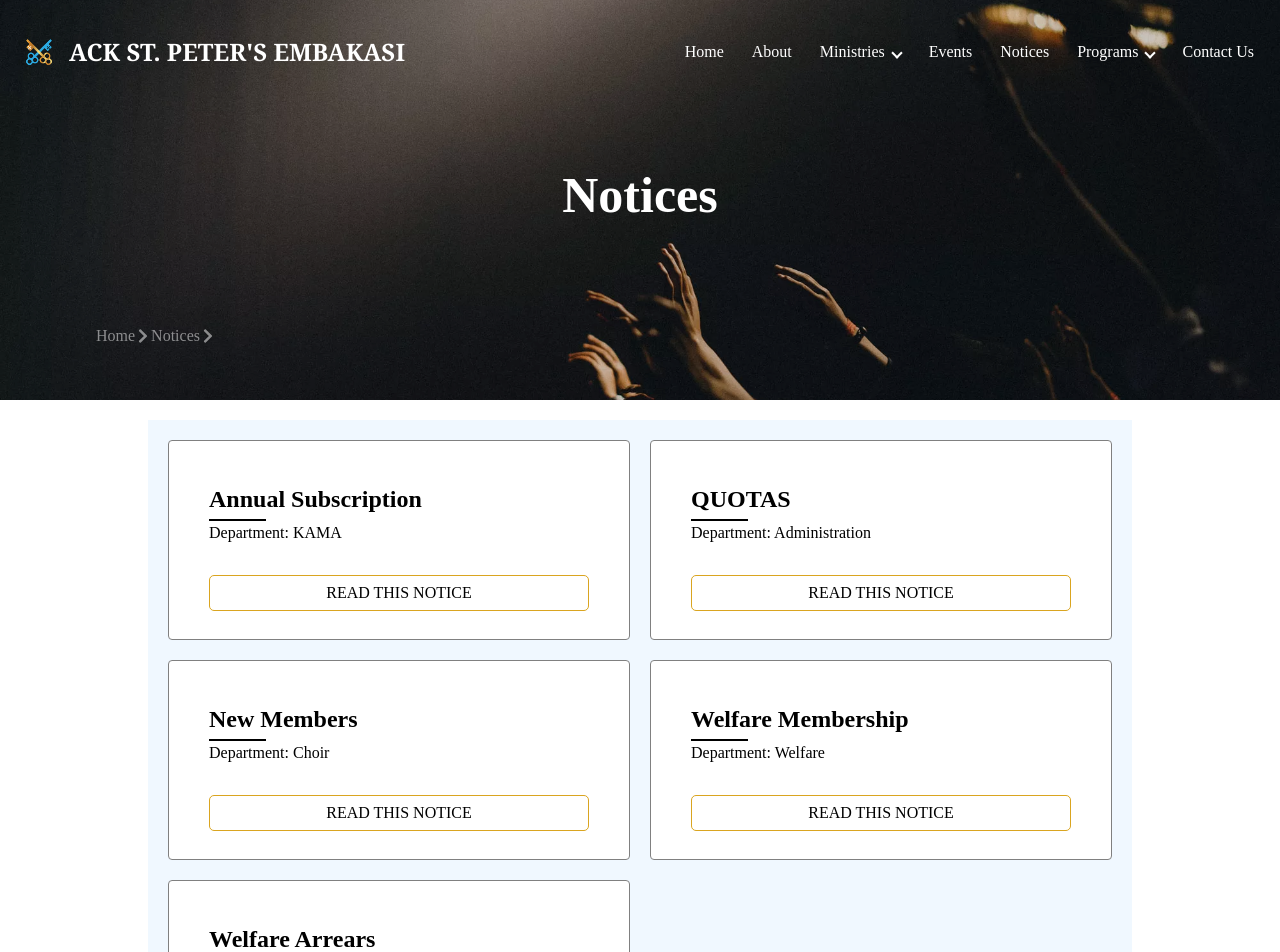
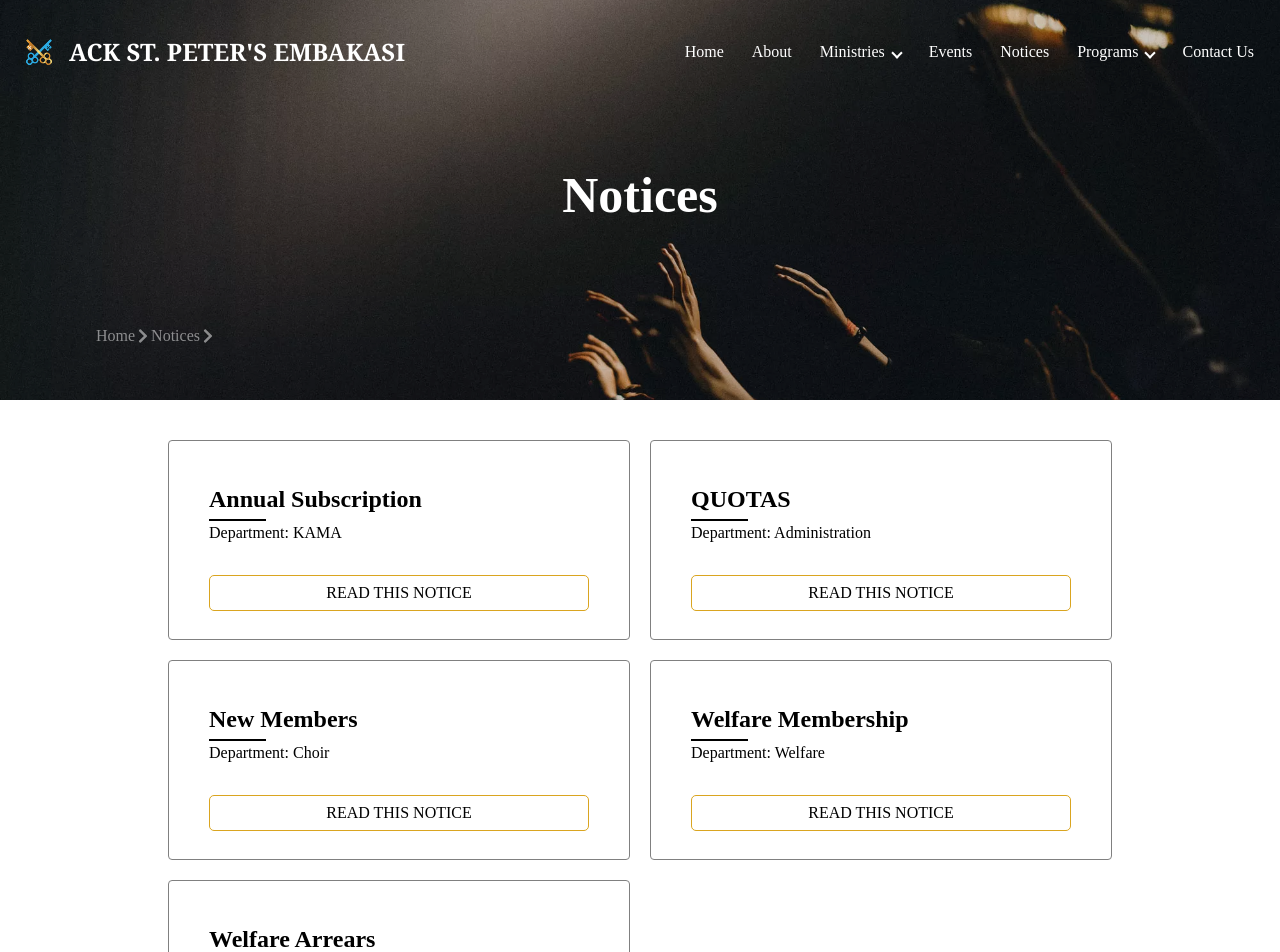
Before and after one commit to P3t3raw/Saints, a React (Create React App) app: page /notices in a window 1280 px wide. Shown: the top 952 px of the page. Built offline with nearby package versions, Linux system fonts and the light colour scheme; the HTML template or start-up script is replaced by a standard one.

Commit message:
changes to notices page

```diff
--- a/src/pages/Notices/Notices.css
+++ b/src/pages/Notices/Notices.css
@@ -84,7 +84,7 @@ main {
   gap: 1.25rem;
   /* border: 1px solid black; */
   padding: 1.25rem;
-  background-color: aliceblue;
+  /* background-color: aliceblue; */
 }
 .singleNotice {
   height: 12.5rem;
```
